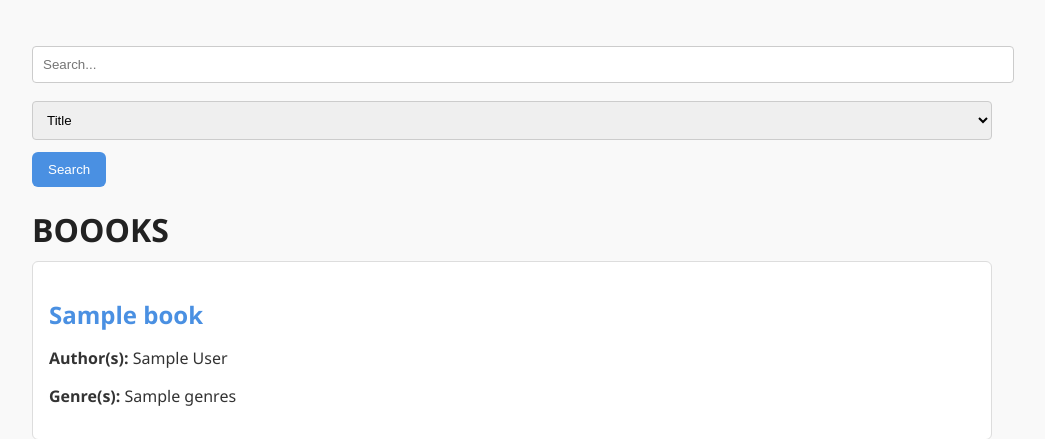
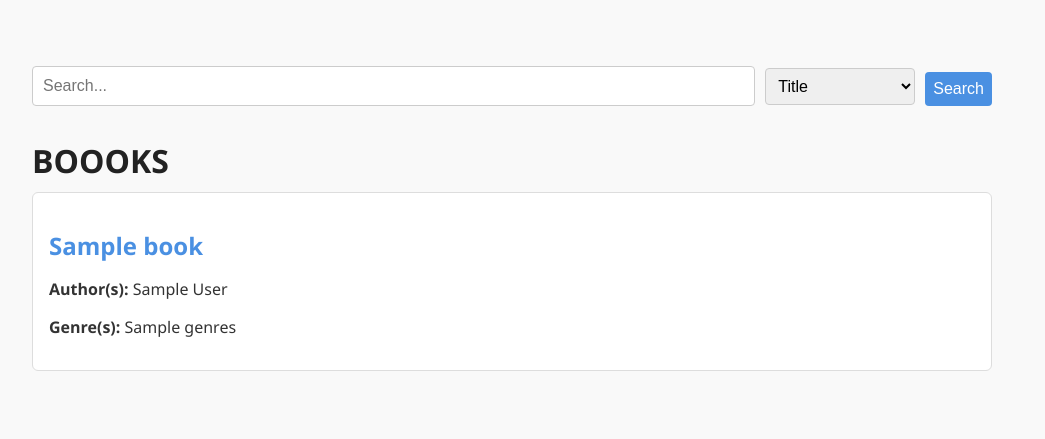
Before and after one commit to Kwongmingwei/INF2003, a Flask app: template templates/index.html in a window 1280 px wide. Shown: the part 66-505 px from the top of the page, without its empty margins (128-1173 px from the left). Run offline with Flask 3, Linux system fonts and the light colour scheme; the template is opened without the code that fills it: most values are stand-ins (such as "Sample title", 1, 10 or a date in 2020); some libraries are stand-ins or nearby versions.

Commit message:
UI changes

```diff
--- a/static/styles.css
+++ b/static/styles.css
@@ -94,3 +94,63 @@ button:hover {
   background: #fff;
   box-shadow: 0 0 10px rgba(0, 0, 0, 0.1);
 }
+
+.input-field {
+  width: 100%;
+  padding: 10px;
+  margin: 6px 0 12px;
+  font-size: 16px;
+  border: 1px solid #ccc;
+  border-radius: 4px;
+  box-sizing: border-box;
+}
+
+.back-button {
+  display: inline-block;
+  margin-bottom: 16px;
+  text-decoration: none;
+  color: #4a90e2;
+  font-size: 14px;
+  transition: color 0.3s;
+}
+
+.back-button:hover {
+  color: #357ab7;
+}
+
+.search-form {
+  margin: 20px 0;
+}
+
+.search-container {
+  display: flex;
+  gap: 10px;
+  align-items: center;
+}
+
+.search-input,
+.search-dropdown,
+.search-button {
+  padding: 8px;
+  font-size: 16px;
+}
+
+.search-input {
+  flex: 1;
+}
+
+.search-dropdown {
+  width: 150px;
+}
+
+.search-button {
+  background-color: #4a90e2;
+  color: white;
+  border: none;
+  border-radius: 4px;
+  cursor: pointer;
+}
+
+.search-button:hover {
+  background-color: #357ab7;
+}
--- a/templates/book_detail.html
+++ b/templates/book_detail.html
@@ -1,6 +1,8 @@
 {% extends "base.html" %}
 {% block content %}
   <div class="book-detail">
+
+    <a href="{{ url_for('index') }}" class="back-button">← Back to Home</a>
     <h1>{{ book.title }}</h1>
     <p><strong>Author(s):</strong> {{ book.authors }}</p>
     <p><strong>Genre(s):</strong> {{ book.genres }}</p>
--- a/templates/index.html
+++ b/templates/index.html
@@ -1,13 +1,16 @@
 {% extends "base.html" %}
 {% block content %}
+
   <div class="search-bar">
-    <form hx-get="/search" hx-target="#book-results" hx-push-url="true">
-      <input type="text" name="query" placeholder="Search...">
-      <select name="searchDropdown">
-        <option value="title">Title</option>
-        <option value="author">Author</option>
-      </select>
-      <button type="submit">Search</button>
+    <form hx-get="/search" hx-target="#book-results" hx-push-url="true" class="search-form">
+      <div class="search-container">
+        <input type="text" name="query" placeholder="Search..." class="search-input">
+        <select name="searchDropdown" class="search-dropdown">
+          <option value="title">Title</option>
+          <option value="author">Author</option>
+        </select>
+        <button type="submit" class="search-button">Search</button>
+      </div>
     </form>
   </div>
 
--- a/templates/login.html
+++ b/templates/login.html
@@ -8,12 +8,12 @@
 <body>
   <div class="login-form">
     <h2>Login</h2>
-    <form method="POST">
+    <form action="/login" method="POST">
       <label for="username">Username:</label>
-      <input type="text" name="username" required>
+      <input type="text" id="username" name="username" class="input-field" required>
 
       <label for="password">Password:</label>
-      <input type="password" name="password" required>
+      <input type="password" id="password" name="password" class="input-field" required>
 
       <button type="submit">Login</button>
     </form>
```
